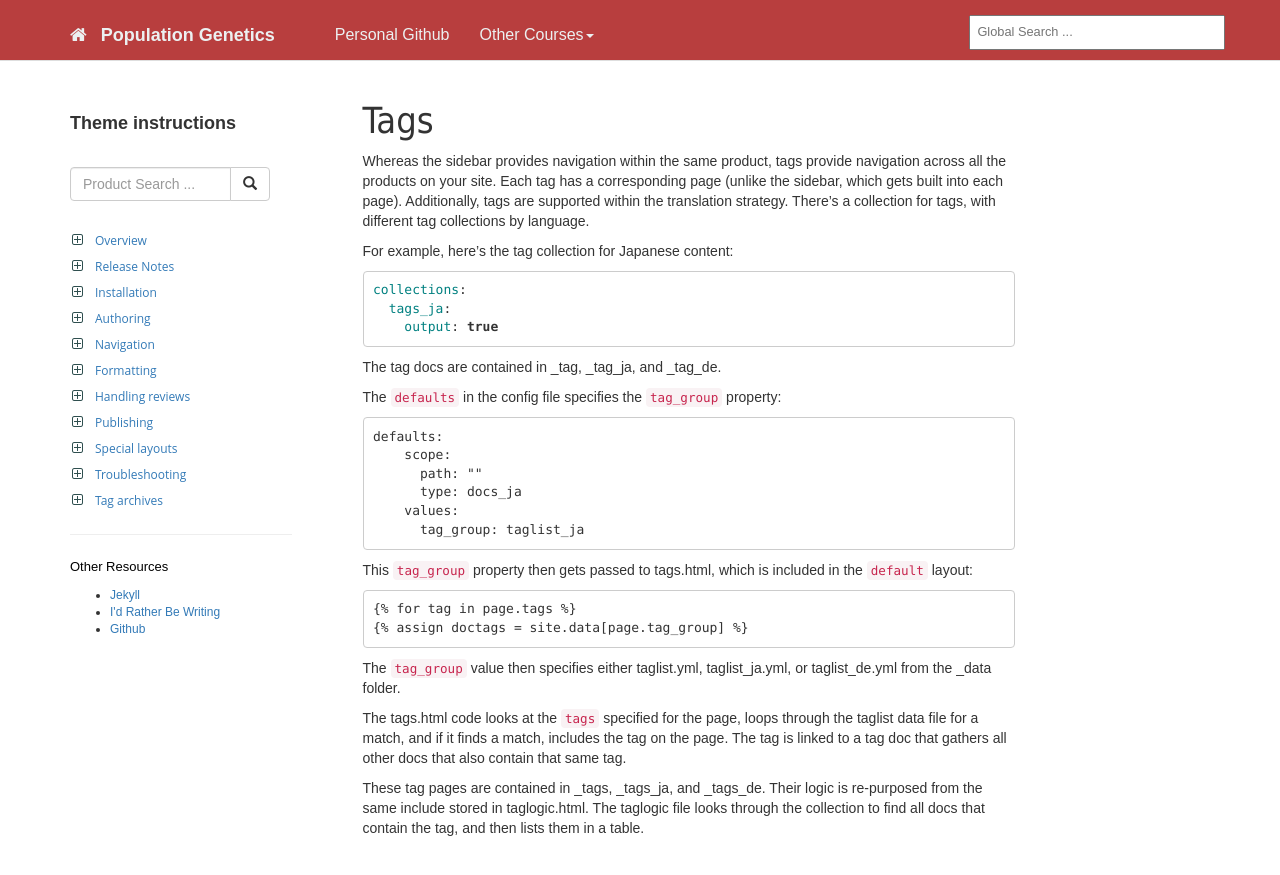
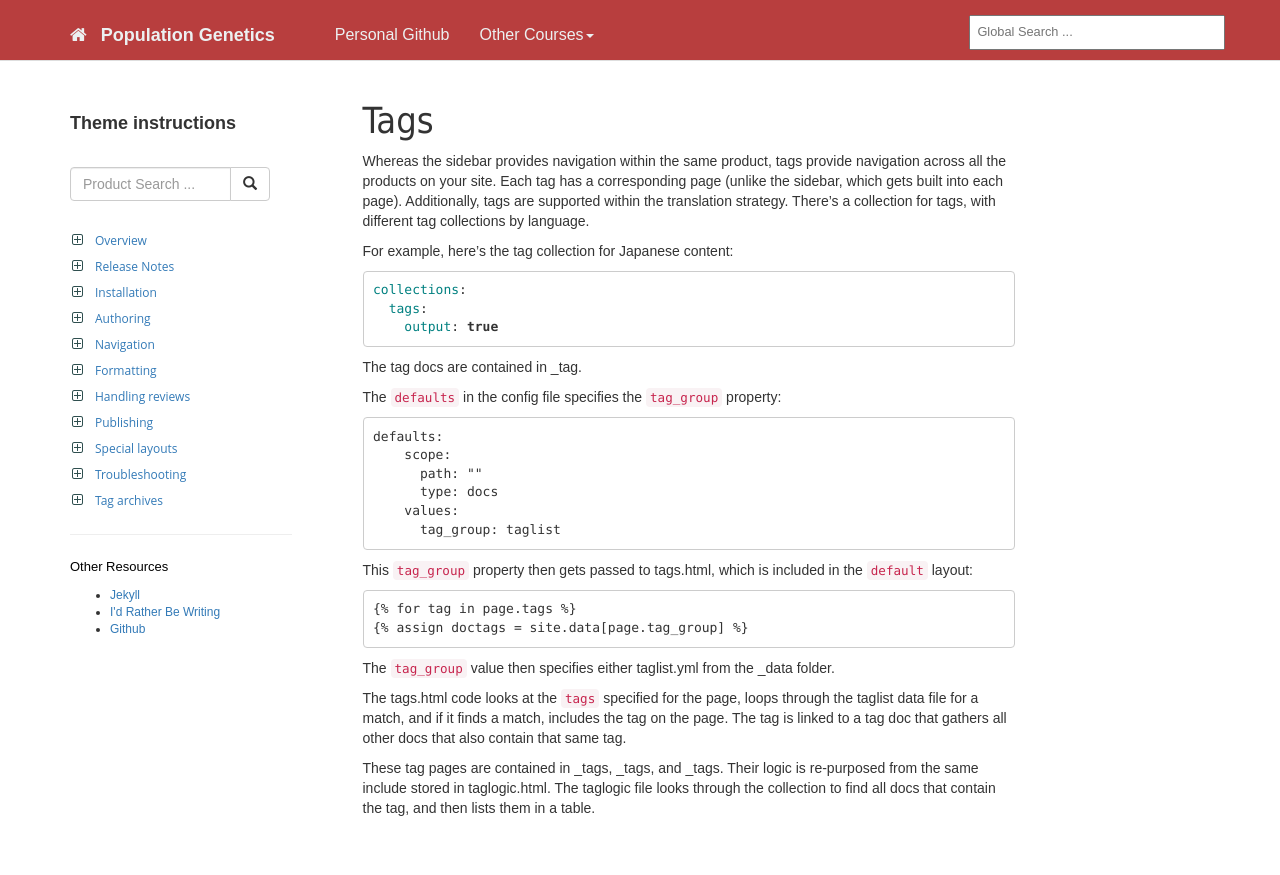
Before and after one commit to adriangeerre/popgen.github.io, a Jekyll site: the page built from _docs/jekyll theme docs/tags.md, in a window 1280 px wide. Shown: the top 875 px of the page. Built offline with Jekyll 4.4.1, drawn with Linux system fonts in a browser that asks for light colours.

Commit message:
Population genetics

````diff
--- a/_data/taglist.yml
+++ b/_data/taglist.yml
@@ -39,4 +39,4 @@ folders:
 
   - title: Relation to PopGen1
     tag_name: PopGen1
-    url: /tag-getting-started.html
+    url: /PopGen1.html
--- a/_docs/jekyll theme docs/tags.md
+++ b/_docs/jekyll theme docs/tags.md
@@ -10,11 +10,11 @@ For example, here's the tag collection for Japanese content:
 
 ```yaml
 collections:
-  tags_ja:
+  tags:
     output: true
 ```
 
-The tag docs are contained in \_tag, \_tag_ja, and \_tag_de.
+The tag docs are contained in \_tag.
 
 The `defaults` in the config file specifies the `tag_group` property:
 
@@ -22,9 +22,9 @@ The `defaults` in the config file specifies the `tag_group` property:
 defaults:
     scope:
       path: ""
-      type: docs_ja
+      type: docs
     values:
-      tag_group: taglist_ja
+      tag_group: taglist
 ```
 
 This `tag_group` property then gets passed to tags.html, which is included in the `default` layout:
@@ -34,8 +34,8 @@ This `tag_group` property then gets passed to tags.html, which is included in th
 {% assign doctags = site.data[page.tag_group] %}{% endraw %}
 ```
 
-The `tag_group` value then specifies either taglist.yml, taglist_ja.yml, or taglist_de.yml from the \_data folder.
+The `tag_group` value then specifies either taglist.yml from the \_data folder.
 
 The tags.html code looks at the `tags` specified for the page, loops through the taglist data file for a match, and if it finds a match, includes the tag on the page. The tag is linked to a tag doc that gathers all other docs that also contain that same tag.
 
-These tag pages are contained in _tags, _tags_ja, and _tags_de. Their logic is re-purposed from the same include stored in taglogic.html. The taglogic file looks through the collection to find all docs that contain the tag, and then lists them in a table.
+These tag pages are contained in _tags, _tags, and _tags. Their logic is re-purposed from the same include stored in taglogic.html. The taglogic file looks through the collection to find all docs that contain the tag, and then lists them in a table.
````
Also changed, not shown: _docs/generic/sublevel1.md (+2 -2 lines), _docs/generic/thing1.md (+2 -2 lines), _tags/PopGen1.html (added, +8 -0 lines).
